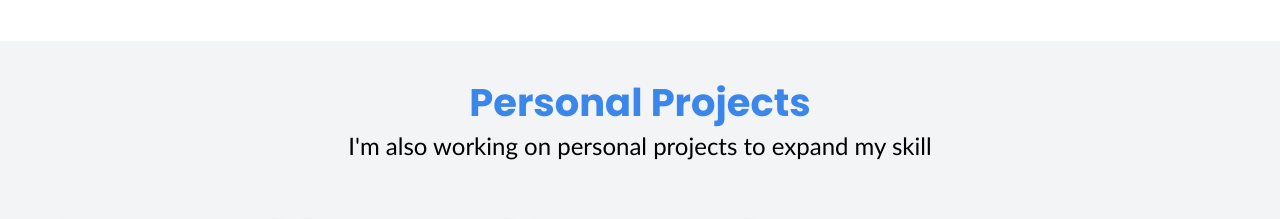
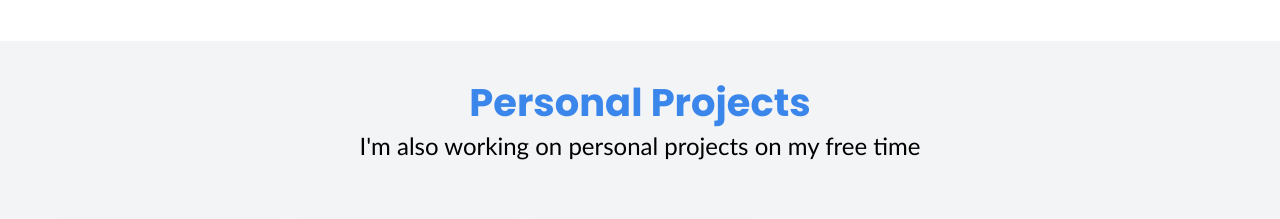
Before and after one commit to Hisham546/hisham-portfolio, a React (Create React App) app: page / in a window 1280 px wide. Shown: the part 1740-1959 px from the top of the page. Built offline with nearby package versions, Linux system fonts and the light colour scheme.

Commit message:
details correction

```diff
--- a/src/presentation/project/project.js
+++ b/src/presentation/project/project.js
@@ -14,7 +14,7 @@ export function Project() {
                         style={{ fontFamily: "'Gill Sans', 'Gill Sans MT', Calibri, 'Trebuchet MS', sans-serif" }}
                         className="text-1xl md:text-2xl px-4 md:px-0 text-center"
                     >
-                        I'm also working on personal projects to expand my skill
+                        I'm also working on personal projects on my free time
                     </h2>
                 </div>
                 <div className="projectCardParent">
```
